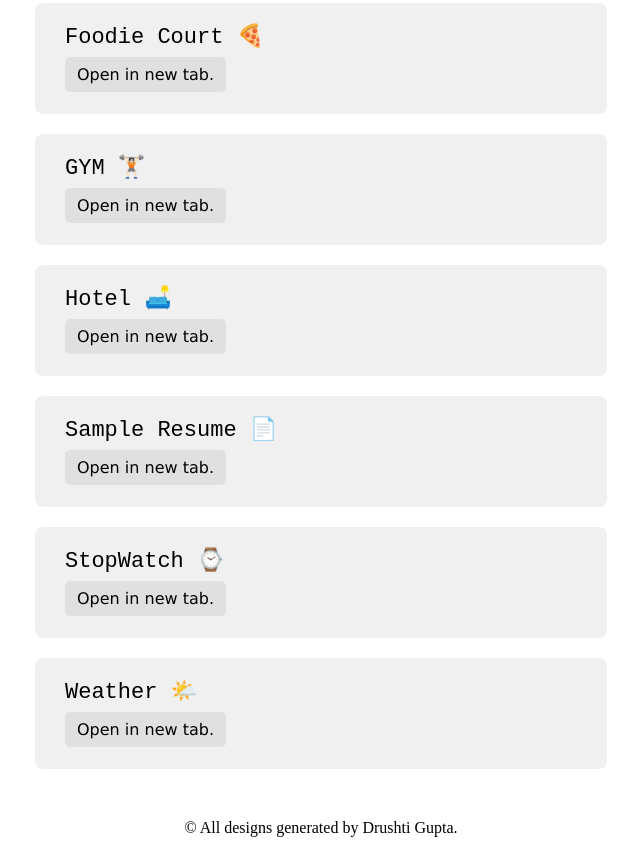
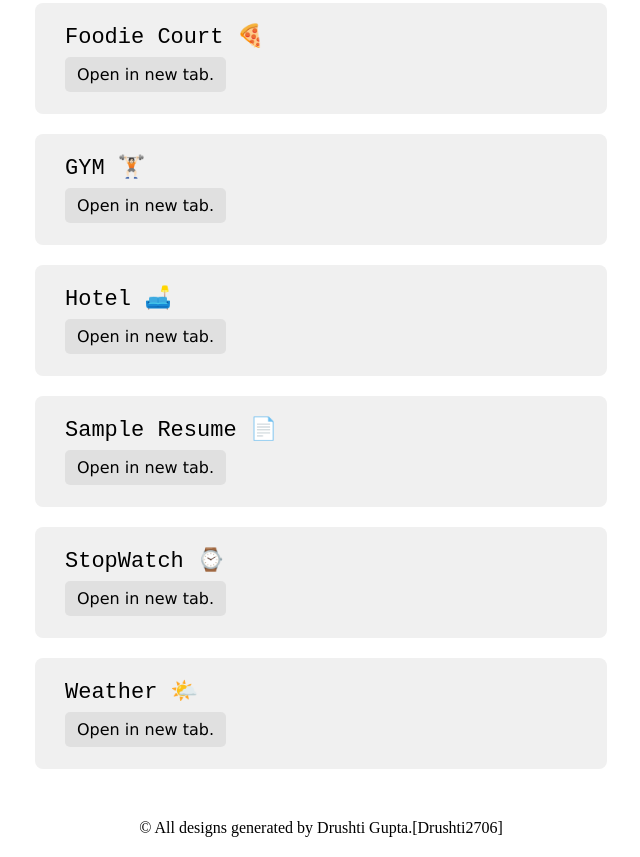
Before and after one commit to Drushti2706/Basic-Web-Designs, a plain HTML site: page index.html in a window 1280 px wide. Shown: the part 422-1279 px from the top of the page, without its empty margins (319-959 px from the left). Drawn offline with Linux system fonts and the light colour scheme.

Commit message:
Open This First

```diff
--- a/index.html
+++ b/index.html
@@ -136,7 +136,7 @@
     </div>
 
 <div class="footer">
-    &copy; All designs generated by Drushti Gupta.
+    &copy; All designs generated by Drushti Gupta.[Drushti2706]
 </div>
 </body>
 </html>
```
